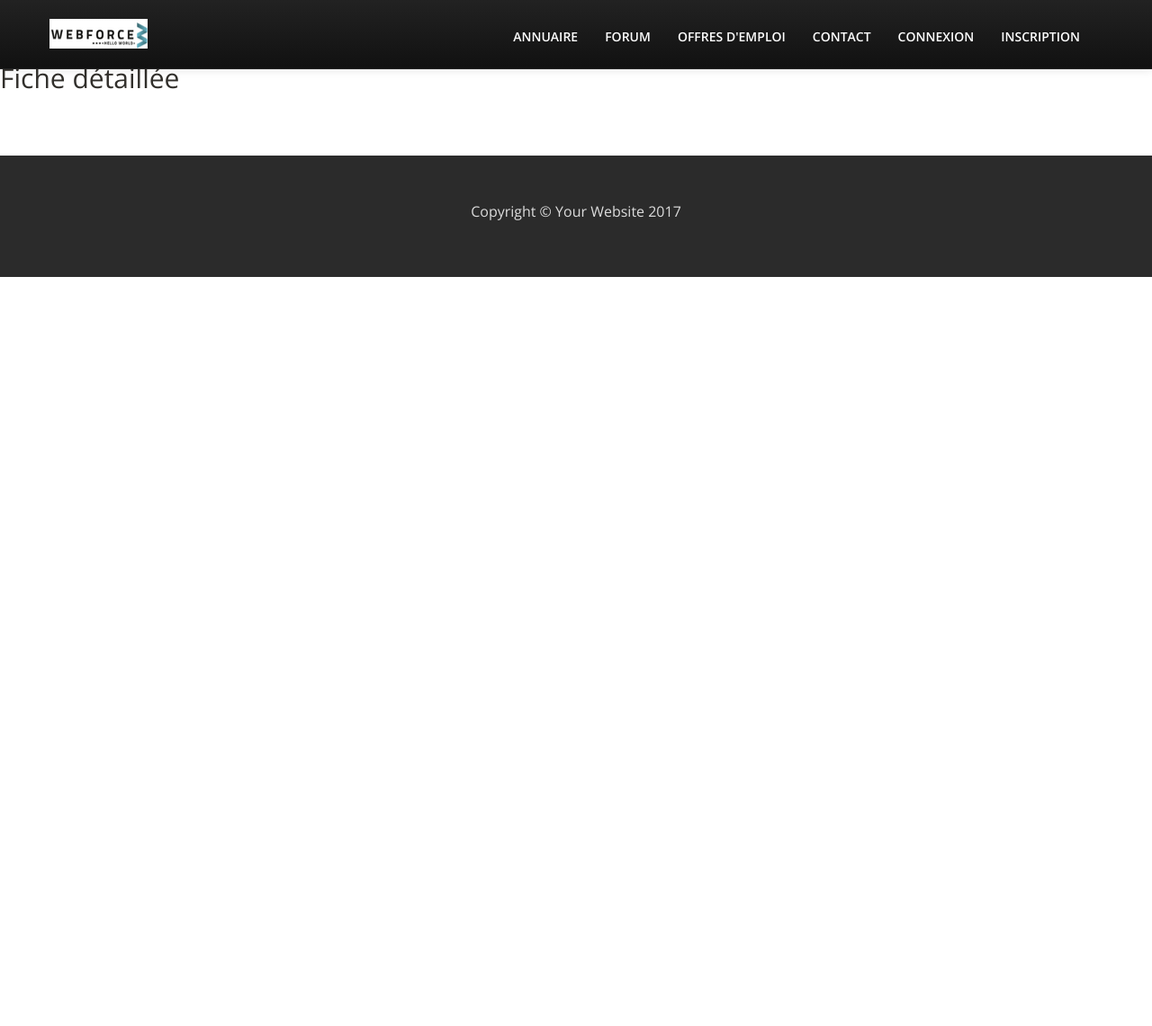
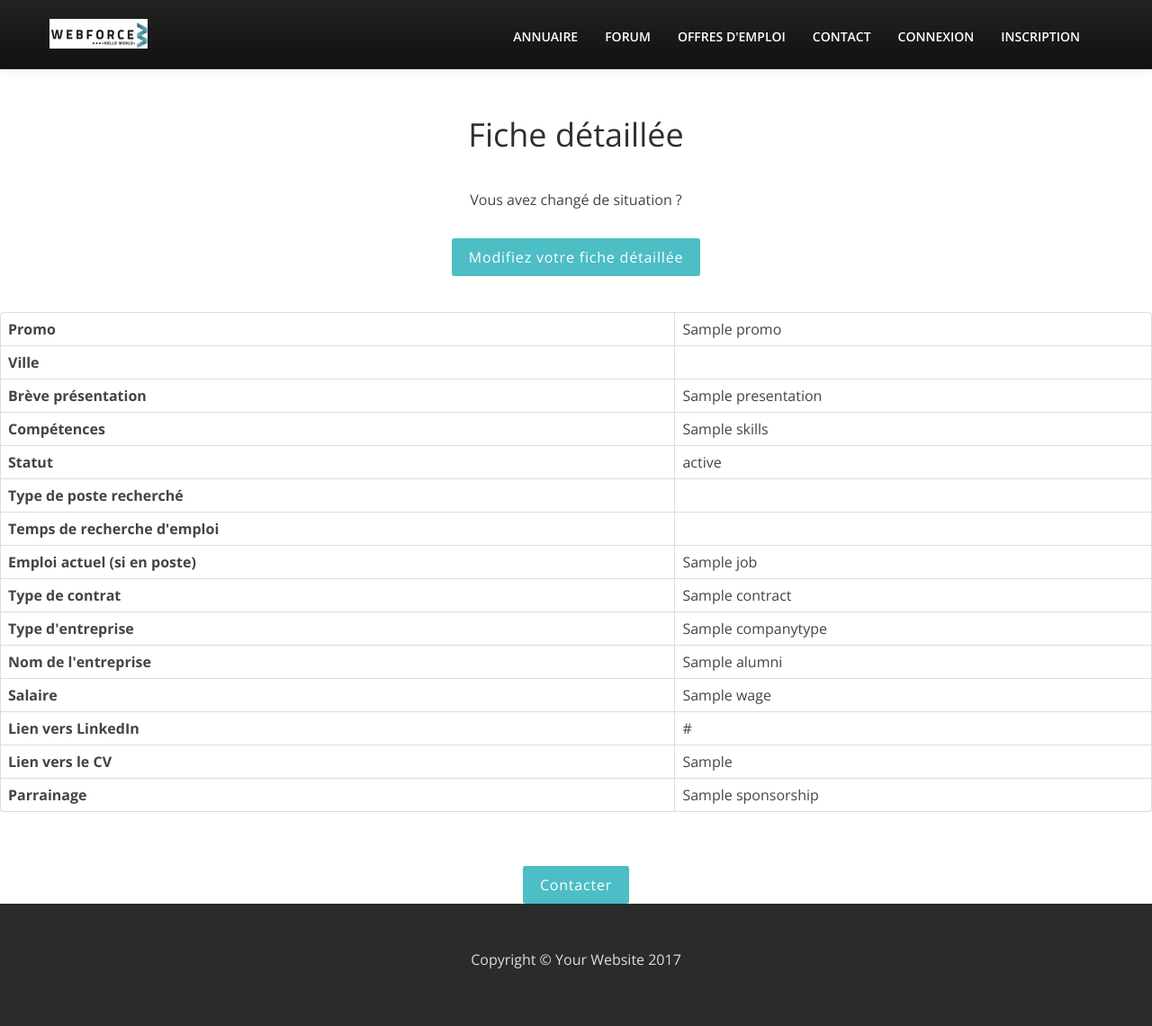
Before and after one commit to Pierrebory/project_forum, a PHP site: template views/fichedetaillealumni.html.twig in a window 1280 px wide. Shown: the whole page at 90% size. Before the commit the page ends 308 px from the top, so only its background shows below. Run offline with PHP 8.4, Linux system fonts and the light colour scheme; the template is opened without the code that fills it: most values are stand-ins (such as "Sample title", 1, 10 or a date in 2020); some libraries are stand-ins or nearby versions.

Commit message:
mise en page annuaire
mise en page fiche détaillée

```diff
--- a/views/fichedetaillealumni.html.twig
+++ b/views/fichedetaillealumni.html.twig
@@ -4,14 +4,64 @@
 
 
         {% block content %}
-
-		<div class="col-md-12">
-            <h2>Fiche détaillée</h2>
+<br>
+<br>
+<br>
+		<div class="col-md-12 text-center">
 
 
-			<ul>
-				<li>{{ user.firstname }} {{ user.username }}</li>
-			</ul>
+            <h1>Fiche détaillée</h1>
+
+           <br>
+
+
+
+         <p class="font-weight-bold">Vous avez changé de situation ?</p>
+            <br>
+          <a href=""><button type="button" class="btn btn-info">Modifiez votre fiche détaillée</button></a>
+
+            <br>
+            <br>
+
+
+				         <h2> <p class="bold">{{ user.avatar }} {{ user.firstname }} {{ user.username }}</p></h2>
+
+
+            <table class="table table-bordered table-hover table-responsive">
+
+                <tbody>
+
+            <tr><th scope="row">Promo</th> <td>{{ alumni.promo }}</td> </tr>
+            <tr><th scope="row">Ville</th> <td>{{ user.city }}</td></tr>
+            <tr><th scope="row">Brève présentation</th> <td>{{ alumni.presentation }}</td></tr>
+            <tr><th scope="row">Compétences</th> <td>{{ alumni.skills }}</td></tr>
+            <tr><th scope="row">Statut</th> <td>{{ alumni.status }}</td> </tr>
+            <tr><th scope="row">Type de poste recherché</th> <td>{{ alumni.searchjob }}</td> </tr>
+            <tr><th scope="row">Temps de recherche d'emploi</th> <td>{{ alumni.searchtime }}</td> </tr>
+            <tr><th scope="row">Emploi actuel (si en poste)</th> <td>{{ alumni.job }}</td> </tr>
+            <tr><th scope="row">Type de contrat</th> <td>{{ alumni.contract }}</td> </tr>
+            <tr><th scope="row">Type d'entreprise</th> <td>{{ alumni.companytype }}</td> </tr>
+            <tr><th scope="row">Nom de l'entreprise</th> <td>{{ alumni.companyname }}</td> </tr>
+            <tr><th scope="row">Salaire</th> <td>{{ alumni.wage }}</td> </tr>
+            <tr><th scope="row">Lien vers LinkedIn</th> <td>{{ alumni.linkedinurl  }}</td> </tr>
+            <tr><th scope="row">Lien vers le CV</th> <td>{{ alumni.cv }}</td> </tr>
+            <tr><th scope="row">Parrainage</th> <td>{{ alumni.sponsorship  }}</td> </tr>
+
+
+
+                </tbody>
+            </table>
+
+            <br>
+            <br>
+
+             <a href=""><button type="button" class="btn btn-info">Contacter</button></a>
+
+
+
+
+
+
 
 
 
--- a/views/layout.html.twig
+++ b/views/layout.html.twig
@@ -6,8 +6,8 @@
   <meta name="viewport" content="width=device-width, initial-scale=1.0">
   <meta name="description" content="">
   <meta name="author" content="">
-  <link href="css/bootstrap-responsive.css" rel="stylesheet">
-  <link href="css/style.css" rel="stylesheet">
+  <link href="{{ asset('css/bootstrap-responsive.css') }}" rel="stylesheet">
+  <link href="{{ asset('css/style.css') }}" rel="stylesheet">
   <link href="color/default.css" rel="stylesheet">
   <link rel="shortcut icon" href="img/favicon.ico">
 
```
Also changed, not shown: app/routes.php (+0 -9 lines), src/DAO/AlumniDAO.php (+24 -7 lines), views/annuaire.html.twig (+50 -8 lines).
